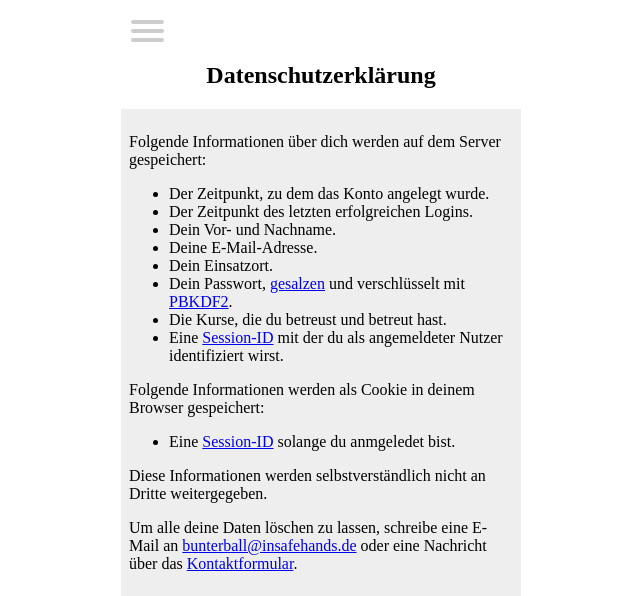
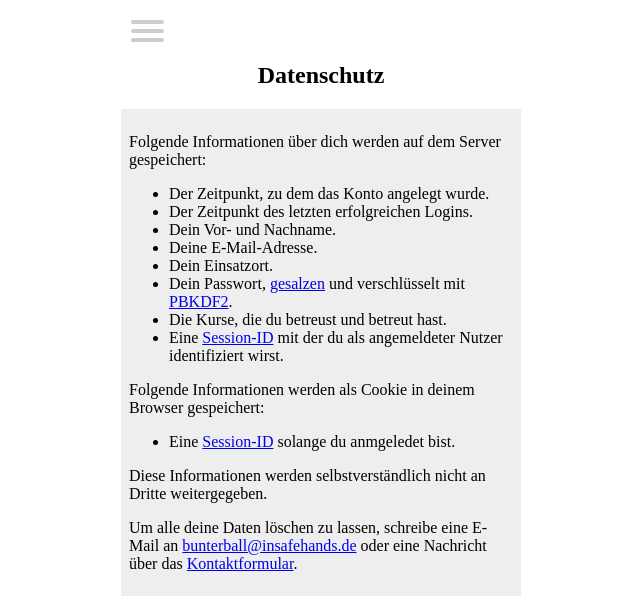
Before and after one commit to digitalfabrik/ish-goalkeeper, a Django app: page /gui/privacy/ in a window 1280 px wide. Shown: the top 596 px of the page, without its empty margins (319-959 px from the left). Run offline with Django 3.2, Linux system fonts and the light colour scheme; the visitor is signed in with stand-in values (Sample User, id 1); data that the repository does not hold is empty; some libraries are stand-ins or nearby versions; some web fonts are replaced.

Commit message:
Change privacy title, fixes #33

```diff
--- a/src/gui/templates/privacy.html
+++ b/src/gui/templates/privacy.html
@@ -1,7 +1,7 @@
 {% extends "base.html" %}
 {% load static %}
 {% block content %}
-      <h2>Datenschutzerklärung</h2>
+      <h2>Datenschutz</h2>
       <div class="content-item">
         <p>Folgende Informationen über dich werden auf dem Server gespeichert:</p>
         <ul>
```
